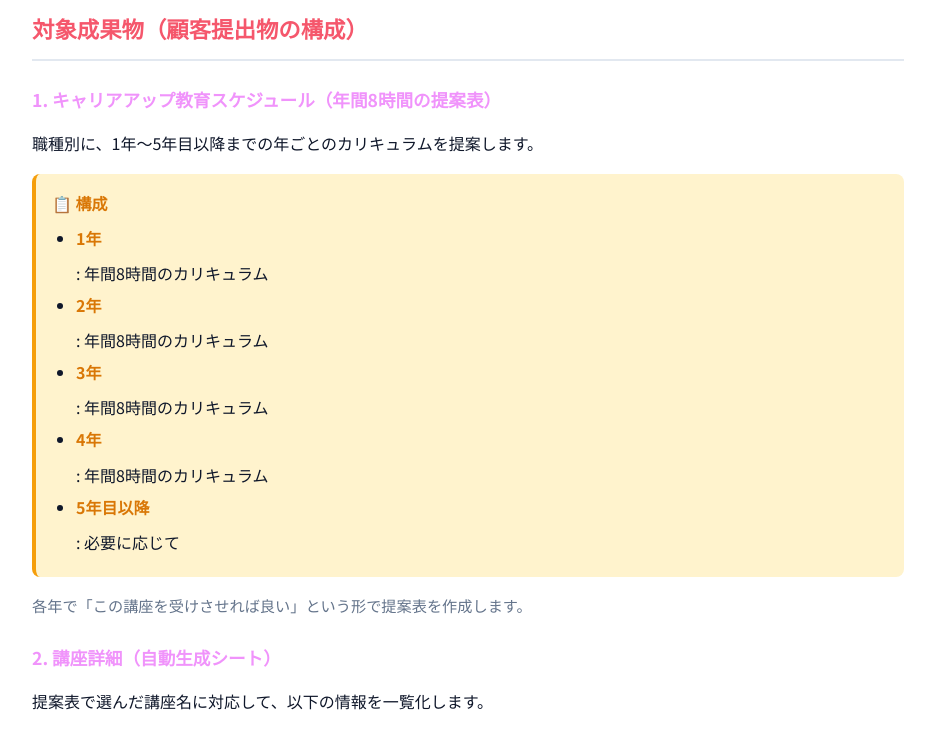
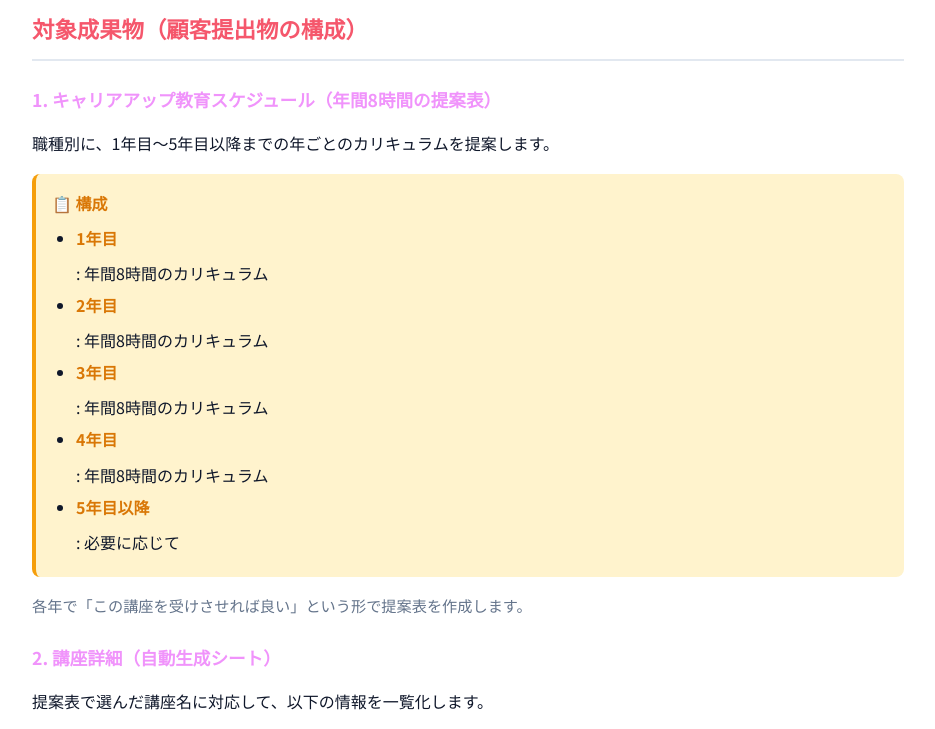
Before and after one commit to cross-support/intern.irai, a plain HTML site: page project02.html in a window 1280 px wide. Shown: the part 600-1329 px from the top of the page, without its empty margins (172-1107 px from the left). Drawn offline with Linux system fonts and the light colour scheme.

Commit message:
表記修正: 「〜年」を「〜年目」に変更

```diff
--- a/project02.html
+++ b/project02.html
@@ -341,15 +341,15 @@
             <h2>対象成果物（顧客提出物の構成）</h2>
 
             <h3>1. キャリアアップ教育スケジュール（年間8時間の提案表）</h3>
-            <p style="margin-bottom: 1rem;">職種別に、1年〜5年目以降までの年ごとのカリキュラムを提案します。</p>
+            <p style="margin-bottom: 1rem;">職種別に、1年目〜5年目以降までの年ごとのカリキュラムを提案します。</p>
 
             <div class="requirement-box">
                 <strong>📋 構成</strong>
                 <ul>
-                    <li><strong>1年</strong>: 年間8時間のカリキュラム</li>
-                    <li><strong>2年</strong>: 年間8時間のカリキュラム</li>
-                    <li><strong>3年</strong>: 年間8時間のカリキュラム</li>
-                    <li><strong>4年</strong>: 年間8時間のカリキュラム</li>
+                    <li><strong>1年目</strong>: 年間8時間のカリキュラム</li>
+                    <li><strong>2年目</strong>: 年間8時間のカリキュラム</li>
+                    <li><strong>3年目</strong>: 年間8時間のカリキュラム</li>
+                    <li><strong>4年目</strong>: 年間8時間のカリキュラム</li>
                     <li><strong>5年目以降</strong>: 必要に応じて</li>
                 </ul>
             </div>
@@ -492,7 +492,7 @@
                     <div class="flow-number"></div>
                     <div class="flow-content">
                         <div class="flow-title">年次別講座の選択</div>
-                        <div class="flow-desc">1年〜5年目以降まで、各年度で年間8時間になるよう講座を選択・配置します。</div>
+                        <div class="flow-desc">1年目〜5年目以降まで、各年度で年間8時間になるよう講座を選択・配置します。</div>
                     </div>
                 </li>
 
```
